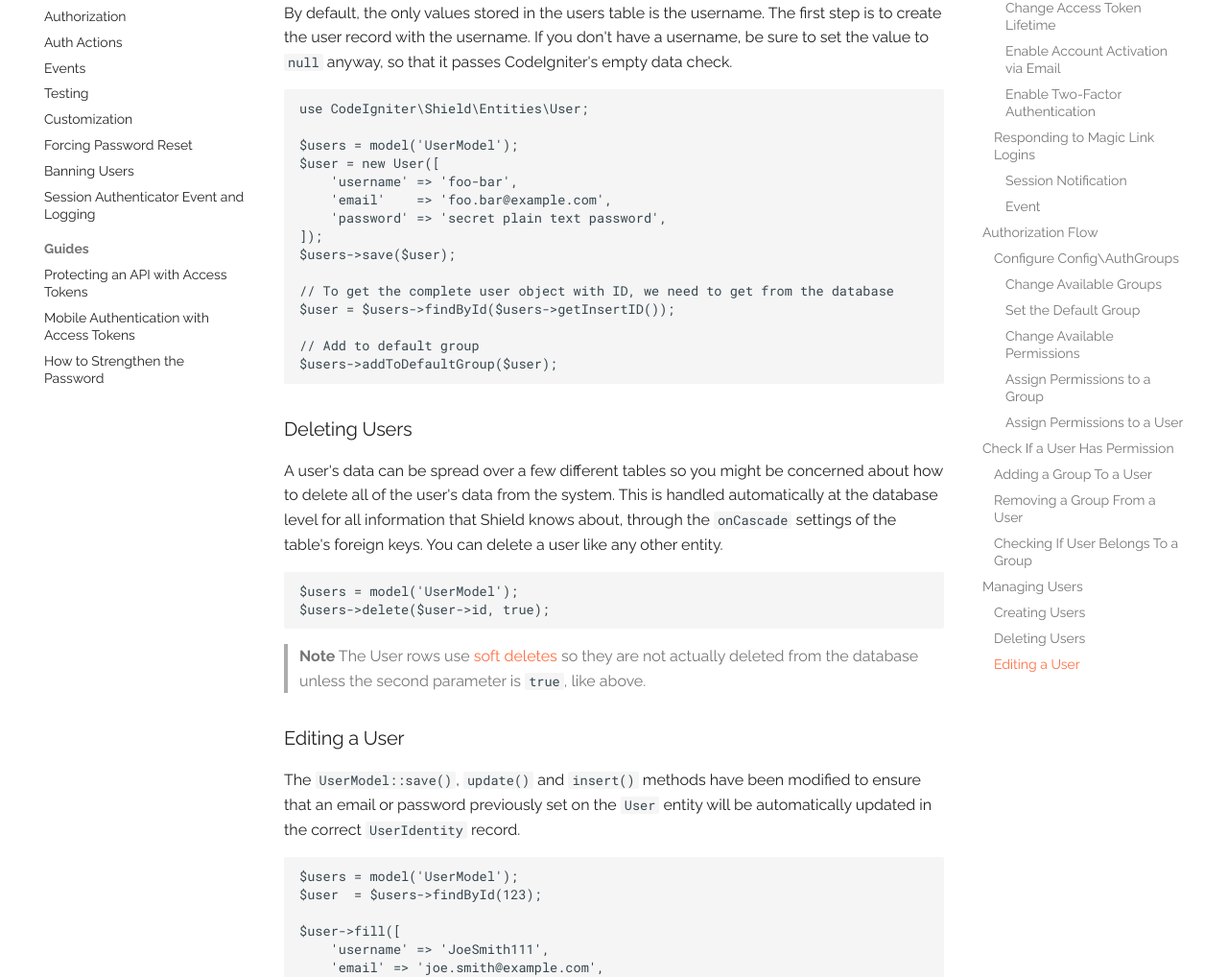
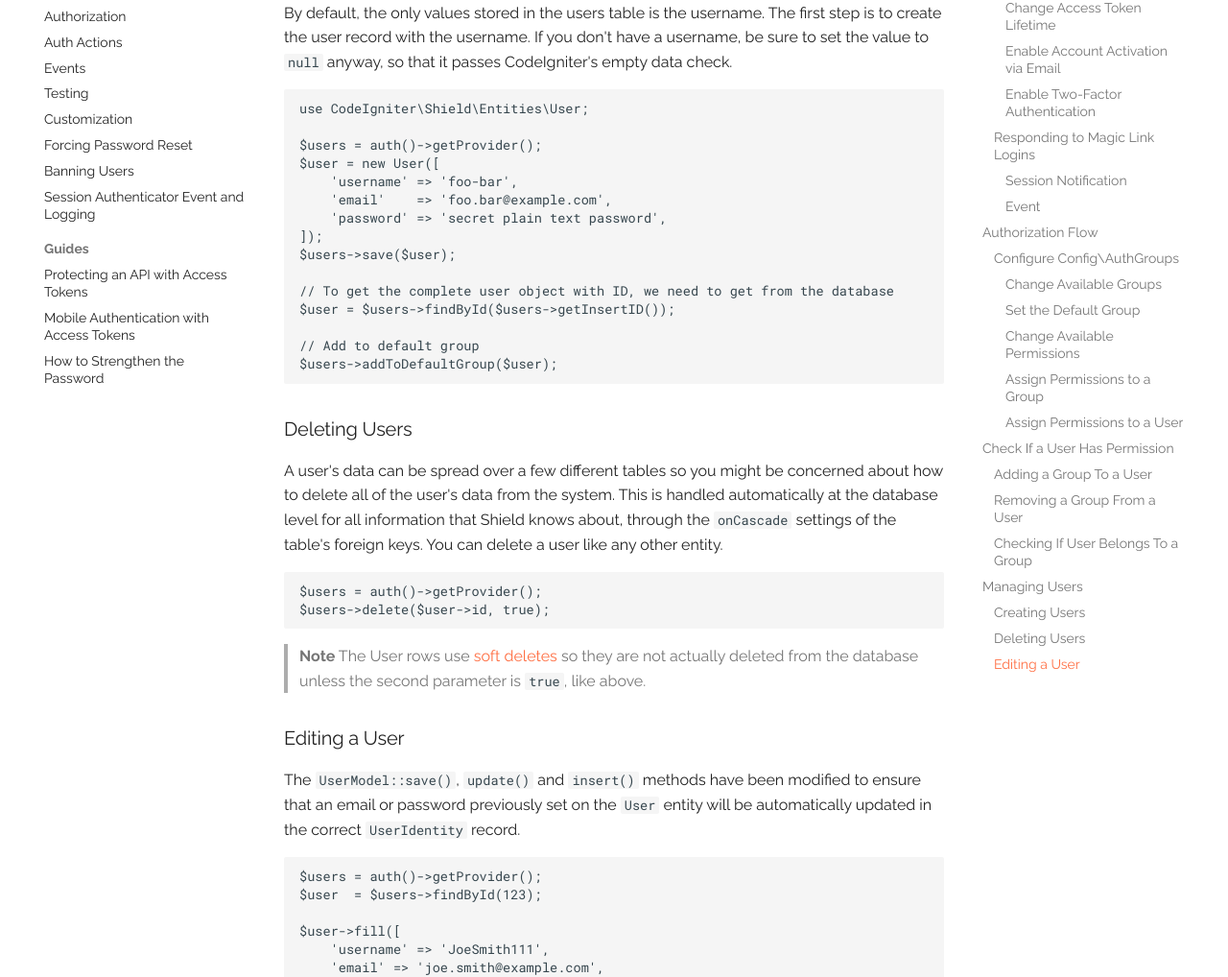
Before and after one commit to codeigniter4/shield, an MkDocs documentation site: the page built from docs/quickstart.md, in a window 1280 px wide and 1400 px high, scrolled down 6580 px. Shown: the part 226-1244 px from the top of the window at 96% size. Built offline with MkDocs 1.6.1 and Material for MkDocs 9.7.7, drawn with Linux system fonts in a browser that asks for light colours; comment, search, counter and statistics services are not loaded; a style sheet for code colours, icons or effects is not loaded; some of the changed text lies outside the part shown.

Commit message:
docs: remplace model('UserModel') with auth()->getProvider()

````diff
--- a/docs/quickstart.md
+++ b/docs/quickstart.md
@@ -271,7 +271,7 @@ By default, the only values stored in the users table is the username. The first
 ```php
 use CodeIgniter\Shield\Entities\User;
 
-$users = model('UserModel');
+$users = auth()->getProvider();
 $user = new User([
     'username' => 'foo-bar',
     'email'    => 'foo.bar@example.com',
@@ -291,7 +291,7 @@ $users->addToDefaultGroup($user);
 A user's data can be spread over a few different tables so you might be concerned about how to delete all of the user's data from the system. This is handled automatically at the database level for all information that Shield knows about, through the `onCascade` settings of the table's foreign keys. You can delete a user like any other entity.
 
 ```php
-$users = model('UserModel');
+$users = auth()->getProvider();
 $users->delete($user->id, true);
 ```
 
@@ -302,7 +302,7 @@ $users->delete($user->id, true);
 The `UserModel::save()`, `update()` and `insert()` methods have been modified to ensure that an email or password previously set on the `User` entity will be automatically updated in the correct `UserIdentity` record.
 
 ```php
-$users = model('UserModel');
+$users = auth()->getProvider();
 $user  = $users->findById(123);
 
 $user->fill([
````
